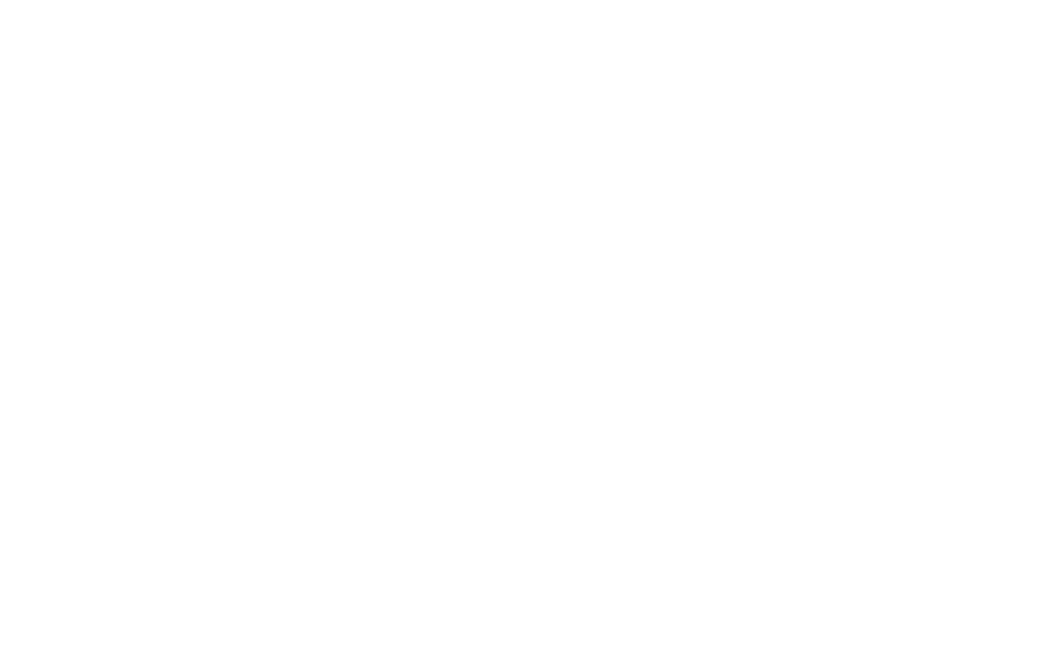
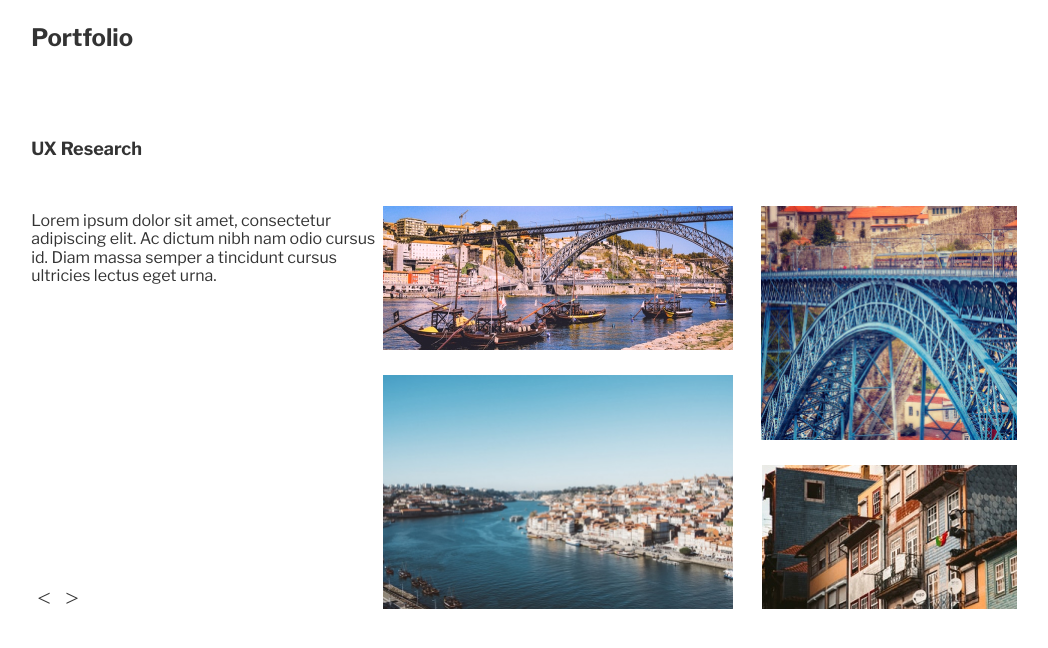
Before and after one commit to taras957/portfolio, a plain HTML site: page index.html in a window 1280 px wide. Shown: the whole page, without its empty margins (116-1164 px from the left). Drawn offline with nearby package versions, Linux system fonts and the light colour scheme.

Commit message:
added section portfolio

```diff
--- a/index.html
+++ b/index.html
@@ -6,7 +6,36 @@
     <meta name="viewport" content="width=device-width, initial-scale=1.0" />
     <link rel="stylesheet" href="./normalize.css" />
     <link rel="stylesheet" href="./style.css" />
+    <link rel="preconnect" href="https://fonts.googleapis.com">
+<link rel="preconnect" href="https://fonts.gstatic.com" crossorigin>
+<link href="https://fonts.googleapis.com/css2?family=Libre+Franklin:wght@400;600;700&display=swap" rel="stylesheet">
     <title>Portfolio_v1</title>
   </head>
-  <body></body>
+  <body>
+
+      <section class="portfolio">
+        <div class="container">
+         <div class="mainInfo">
+        <div>
+          <h3 class="portfolio__title">Portfolio</h3>
+        <h5 class="portfolio__subtitle">UX Research</h5>
+        <p class="portfolio__info">Lorem ipsum dolor sit amet, consectetur adipiscing elit. Ac dictum nibh nam odio cursus id. Diam massa semper a tincidunt cursus ultricies lectus eget urna.</p>
+      <div class="buttons-container">
+      <button type="button" class="button-back"><</button>
+      <button type="button" class="button-forward">></button>
+  </div>
+</div>
+
+    <div class="img-container">
+      <div class="portfolio__img-1 portfolio__img"></div>
+      <div class="portfolio__img-2 portfolio__img"></div>
+      <div class="portfolio__img-3 portfolio__img"></div>
+      <div class="portfolio__img-4 portfolio__img"></div>
+    </div>
+  </div>
+</div>
+      </div>
+      </section>
+
+  </body>
 </html>
--- a/style.css
+++ b/style.css
@@ -1,5 +1,97 @@
+:root{
+    --main-font-family: 'Libre Franklin', sans-serif;
+
+    }
 .container {
   max-width: 1109px;
   width: 77%;
   margin-inline: auto;
 }
+.portfolio{
+    display: flex;
+
+}
+.mainInfo{
+    height: 822px;
+    display: flex;
+    justify-content: space-between;
+}
+.portfolio__title{
+    font-family: var(--main-font-family);
+    color: #333333;
+font-size: 24px;
+height: 29px;
+text-align: left;
+margin-bottom: 86px;
+}
+.portfolio__subtitle{
+    font-family: var(--main-font-family);
+    color: #333333;
+font-size: 18px;
+height: 25px;
+text-align: left;
+margin-bottom: 48px;
+}
+.portfolio__info{
+    font-family: var(--main-font-family);
+    color: #333333;
+    height:137px;
+    width: 349px;
+    margin-bottom:235px ;
+}
+.img-container{
+     height: 403px;
+    width: 634px;
+    display: flex;
+    gap: 5px;
+    position: relative;
+top: 206px;
+
+}
+.portfolio__img{
+    content: "";
+    background-repeat: no-repeat;
+background-size: contain;
+position: absolute;
+
+}
+.portfolio__img-1{
+background-image: url(./img/portfolio_1.jpg);
+width: 350px;
+height: 144px;
+}
+.portfolio__img-2{
+background-image: url(./img/portfolio_2.jpg);;
+width: 256px;
+height: 241px;
+right: 0px;
+}
+.portfolio__img-3{
+background-image: url(./img/portfolio_3.jpg);
+width: 350px;
+height: 234px;
+bottom: 0px;
+
+}
+.portfolio__img-4{
+background-image: url(./img/portfolio_4.jpg);
+width: 255px;
+height: 144px;
+bottom: 0;
+right: 0px;
+}
+.buttons-container{
+position: relative;
+bottom: 0px;
+
+}
+.button-back,
+.button-forward{
+background-color: white;
+border: 0;
+width: 24px;
+height: 24px;
+font-size: 24px;
+text-align: center;
+color: #333333;
+}
```
